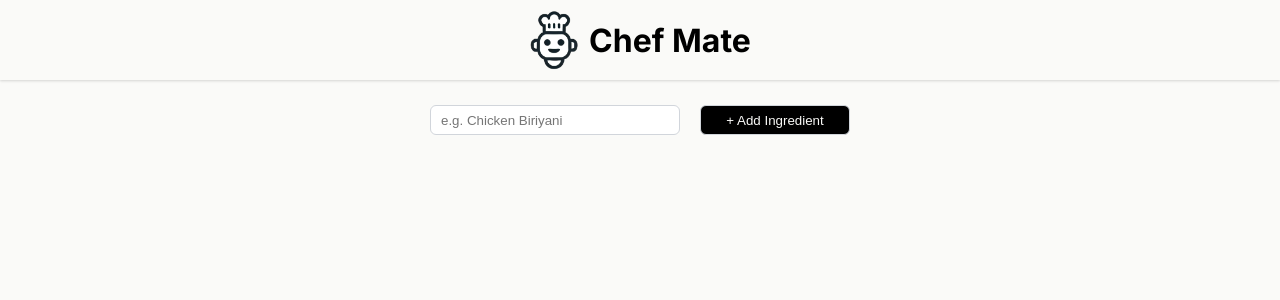
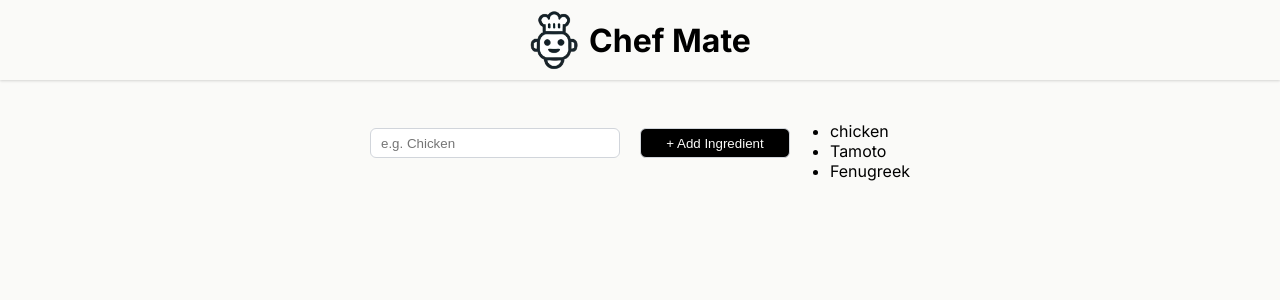
Before and after one commit to ibala-dev/chefmate, a React (Vite) app: page / in a window 1280 px wide. Shown: the top 300 px of the page. Built offline with nearby package versions, Linux system fonts and the light colour scheme.

Commit message:
added function handlesubmit

```diff
--- a/components/main.jsx
+++ b/components/main.jsx
@@ -1,17 +1,29 @@
 export function Main() {
+  const ingredients = ["chicken", "Tamoto", "Fenugreek"];
+  const ingredientListItems = ingredients.map((ingredient) => (
+    <li key={ingredient}>{ingredient}</li>
+  ));
+
+  function handleSubmit(event) {
+    event.preventDefault();
+    const formData = new FormData(event.currentTarget);
+    const newIngrediet = formData.get("ingredient");
+    ingredients.push(newIngrediet);
+    console.log(ingredients);
+  }
   return (
     <main>
-      <form className="ingridients-form">
+      <form className="ingridients-form" onSubmit={handleSubmit}>
         <input
           aria-label="Add Ingredient"
           type="text"
-          placeholder="e.g. Chicken Biriyani"
-        >
-          </input>
-          <button> + Add Ingredient</button>
-          </form>
+          placeholder="e.g. Chicken"
+          name="ingredient"
+        ></input>
+        <button type="submit"> + Add Ingredient</button>
+      </form>
 
-
+      <ul>{ingredientListItems}</ul>
     </main>
   );
 }
```
